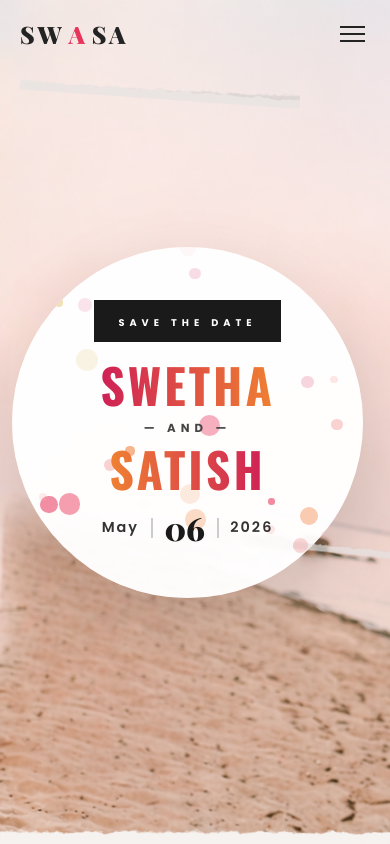
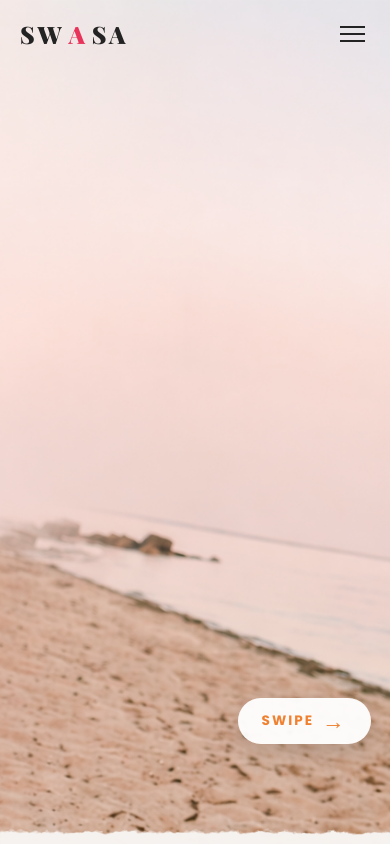
Before and after one commit to SHAIK-07/Weeding-app, a React (Vite) app: page / in a window 390 px wide. Shown: the top 844 px of the page. Built offline with nearby package versions, Linux system fonts and the light colour scheme; a web font is replaced by a local one.

Commit message:
feat: add Hero component with animated navigation, parallax elements, and responsive layout styles

```diff
--- a/src/components/Hero.jsx
+++ b/src/components/Hero.jsx
@@ -124,41 +124,6 @@ const Hero = () => {
         background: '#fef7f9',
       }}
     >
-      {/* Background Image Swipable Container */}
-      <div
-        style={{
-          position: 'absolute',
-          top: 0,
-          left: 0,
-          width: '100%',
-          height: '100%',
-          overflowX: 'auto',
-          overflowY: 'hidden',
-          zIndex: 1,
-          WebkitOverflowScrolling: 'touch',
-          scrollbarWidth: 'none',
-          msOverflowStyle: 'none',
-        }}
-      >
-        <style>{`.hide-scrollbar-hero::-webkit-scrollbar { display: none; }`}</style>
-        <motion.img
-          className="hide-scrollbar-hero"
-          src="/images/demo-wedding-invitation-banner-bg.jpg.webp"
-          alt="Couple Background"
-          initial={{ opacity: 0 }}
-          animate={{ opacity: 1 }}
-          transition={{ duration: 1.6, ease: 'easeOut' }}
-          style={{
-            height: '100%',
-            width: 'auto',
-            minWidth: 'max(100vw, 150vh)', /* Forces the image to be wider than screen on narrow profiles, creating swipe space */
-            maxWidth: 'none',
-            objectFit: 'cover',
-            display: 'block',
-          }}
-        />
-      </div>
-
       {/* Navigation Bar */}
       <motion.nav
         initial={{ y: -60, opacity: 0 }}
@@ -262,32 +227,60 @@ const Hero = () => {
         ))}
       </div>
 
-      {/* Hero Content */}
+      {/* Unified Background and Hero Circle Swipable Container */}
       <div
-        className="container hero-align-left"
+        id="hero-scroll-container"
+        style={{
+          position: 'absolute',
+          top: 0,
+          left: 0,
+          width: '100%',
+          height: '100%',
+          overflowX: 'auto',
+          overflowY: 'hidden',
+          zIndex: 1,
+          WebkitOverflowScrolling: 'touch',
+          scrollbarWidth: 'none',
+          msOverflowStyle: 'none',
+          scrollBehavior: 'smooth',
+        }}
+      >
+        <style>{`.hide-scrollbar-hero::-webkit-scrollbar { display: none; }`}</style>
+
+        {/* Wide Canvas Area */}
+        <div style={{ position: 'relative', height: '100%', minWidth: 'max(100vw, 150vh)', display: 'flex' }}>
+
+          {/* Background Image */}
+          <motion.img
+            src="/images/demo-wedding-invitation-banner-bg.jpg.webp"
+            alt="Couple Background"
+            initial={{ opacity: 0 }}
+            animate={{ opacity: 1 }}
+            transition={{ duration: 1.6, ease: 'easeOut' }}
+            style={{
+              position: 'absolute',
+              top: 0,
+              left: 0,
+              height: '100%',
+              width: '100%',
+              objectFit: 'cover',
+              zIndex: 1,
+              pointerEvents: 'none',
+            }}
+          />
+
+
+          {/* Hero Content (Floating Circle) constrained to the left viewport space */}
+          <div
+            className="container hero-align-left hero-content-wrapper"
             style={{
               position: 'relative',
-          zIndex: 2,
+              zIndex: 3,
+              width: '100vw', /* Circle floats purely in the first screen length */
               height: '100%',
-          display: 'flex',
-          flexDirection: 'column',
-          justifyContent: 'center',
-          textAlign: 'center',
-          pointerEvents: 'none', /* Bypasses touch to let users swipe the background */
+              pointerEvents: 'none', /* Bypasses touch to let users swipe easily */
             }}
           >
-        {/* Large watercolor splashes with Parallax behind the circle */}
-        <div style={{ position: 'absolute', width: '100%', height: '100%', top: 0, left: 0, pointerEvents: 'none', zIndex: 1 }}>
-          <ParallaxImage
-            src="/images/demo-wedding-invitation-home-effect-01.png"
-            size="280px" top="10%" left="5%" springX={springX} springY={springY} factor={0.03} delay={0.4}
-          />
-          <ParallaxImage
-            src="/images/demo-wedding-invitation-home-effect-01.png"
-            size="220px" top="65%" left="75%" springX={springX} springY={springY} factor={0.05} delay={0.6}
-          />
-        </div>
-
             {/* Floating Circle */}
             <motion.div
               initial={{ scale: 0.75, opacity: 0 }}
@@ -307,9 +300,9 @@ const Hero = () => {
                 width: 'clamp(280px, 90vw, 540px)',
                 position: 'relative',
                 overflow: 'hidden',
+                pointerEvents: 'auto',
               }}
             >
-
               {/* Splatter Dots with parallax effect */}
               {splatters.map((dot) => (
                 <ParallaxDot key={dot.id} dot={dot} springX={springX} />
@@ -443,14 +436,49 @@ const Hero = () => {
               </motion.div>
             </motion.div>
           </div>
+        </div>
+      </div>
 
-      {/* Decorative Wave / Watercolor at bottom - Out of container to span full width */}
+      {/* Floating Action Button for Swiping */}
+      <motion.button
+        initial={{ opacity: 0, scale: 0.8 }}
+        animate={{ opacity: 1, scale: 1 }}
+        transition={{ delay: 1.6, duration: 0.8 }}
+        onClick={() => {
+          document.getElementById('hero-scroll-container').scrollBy({ left: window.innerWidth * 0.7, behavior: 'smooth' });
+        }}
+        style={{
+          position: 'absolute',
+          right: '5vw',
+          bottom: '100px',
+          zIndex: 10,
+          background: 'rgba(255, 255, 255, 0.95)',
+          border: 'none',
+          padding: '12px 24px',
+          borderRadius: '30px',
+          boxShadow: '0 8px 25px rgba(0,0,0,0.15)',
+          display: 'flex',
+          alignItems: 'center',
+          gap: '8px',
+          cursor: 'pointer',
+          color: '#ef8131',
+          fontWeight: '700',
+          fontFamily: 'var(--font-sans)',
+          fontSize: '0.85rem',
+          letterSpacing: '2px',
+          textTransform: 'uppercase',
+        }}
+      >
+        Swipe <span style={{ fontSize: '1.4rem', lineHeight: 1 }}>→</span>
+      </motion.button>
+
+      {/* Decorative Wave / Watercolor at bottom */}
       <img
         src="/images/demo-wedding-invitation-banner-effect.png"
         alt="effect"
         style={{
           position: 'absolute',
-          bottom: '-2px', /* Fix: Sits exactly at bottom edge, overlaying background */
+          bottom: '-2px',
           left: 0,
           width: '100%',
           pointerEvents: 'none',
--- a/src/index.css
+++ b/src/index.css
@@ -212,3 +212,19 @@ section {
     padding: 0;
   }
 }
+
+/* Hero Content Layout */
+.hero-content-wrapper {
+  display: flex;
+  flex-direction: column;
+  justify-content: center;
+  align-items: flex-start;
+  padding-left: 8vw;
+}
+
+@media (max-width: 768px) {
+  .hero-content-wrapper {
+    align-items: center;
+    padding-left: 0;
+  }
+}
```
Lines whose indentation alone changed are shown as unchanged.
